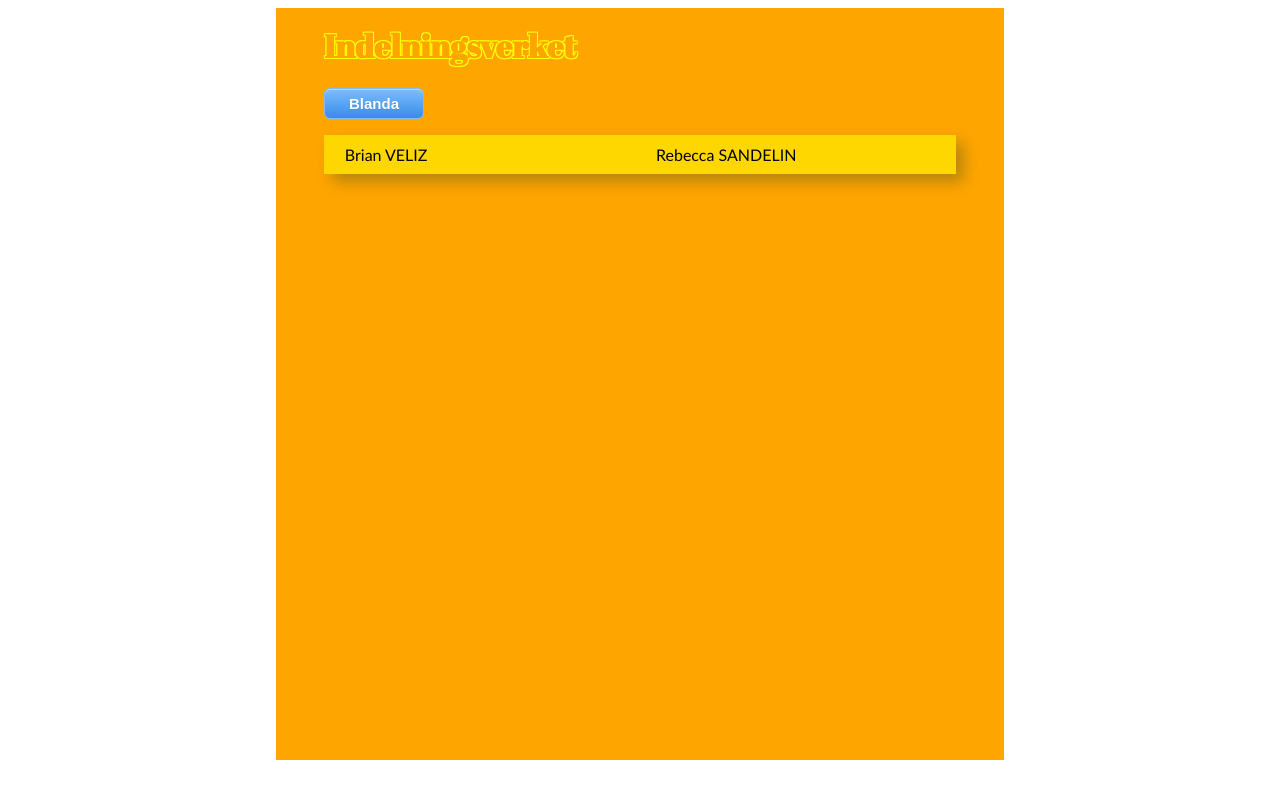
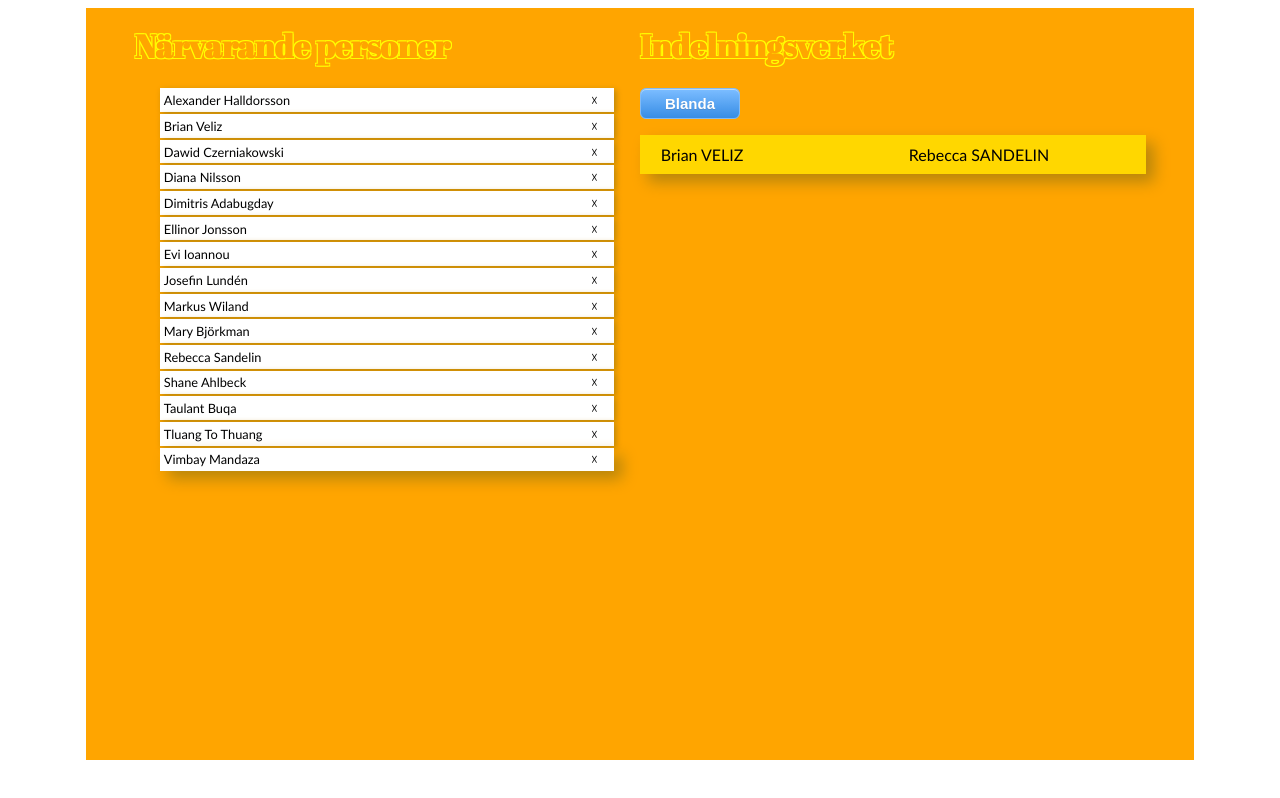
Before and after one commit to hassehulabeck/pairLottery, a plain HTML site: page index.html in a window 1280 px wide. Both pictures are taken after a click on the button "Blanda". Drawn offline with Linux system fonts and the light colour scheme.

Commit message:
Added list to pick present students

```diff
--- a/index.html
+++ b/index.html
@@ -5,7 +5,7 @@
     <meta name="viewport" content="width=device-width, initial-scale=1.0">
     <meta http-equiv="X-UA-Compatible" content="ie=edge">
     <title>Document</title>
-    <link href="https://fonts.googleapis.com/css?family=Abril+Fatface&display=swap&text='Indelningsverket'"
+    <link href="https://fonts.googleapis.com/css?family=Abril+Fatface&display=swap&text='NäapoIndelningsverket'"
         rel="stylesheet">
     <link rel="stylesheet" href="style.css">
     <script src="index.js"></script>
@@ -13,8 +13,13 @@
 
 <body>
     <main>
-        <h1>Indelningsverket</h1>
-        <button id="starter" class="myButton">Blanda</button>
+        <div class="halfs">
+            <h1>Närvarande personer</h1>
+        </div>
+        <div class="halfs">
+            <h1>Indelningsverket</h1>
+            <button id="starter" class="myButton">Blanda</button>
+        </div>
     </main>
 </body>
 
--- a/index.js
+++ b/index.js
@@ -1,20 +1,65 @@
-const fe19 = [
-    "Alexander Halldorsson",
-    "Brian Veliz",
-    "Dawid Czerniakowski",
-    "Diana Nilsson",
-    "Dimitris Adabugday",
-    "Ellinor Jonsson",
-    "Evi Ioannou",
-    "Josefin Lundén",
-    "Markus Wiland",
-    "Mary Björkman",
-    "Rebecca Sandelin",
-    "Shane Ahlbeck",
-    "Taulant Buqa",
-    "Tluang To Thuang",
-    "Vimbay Mandaza"
+const students = [{
+        name: "Alexander Halldorsson",
+        present: true
+    },
+    {
+        name: "Brian Veliz",
+        present: true
+    },
+    {
+        name: "Dawid Czerniakowski",
+        present: true
+    },
+    {
+        name: "Diana Nilsson",
+        present: true
+    },
+    {
+        name: "Dimitris Adabugday",
+        present: true
+    },
+    {
+        name: "Ellinor Jonsson",
+        present: true
+    },
+    {
+        name: "Evi Ioannou",
+        present: true
+    },
+    {
+        name: "Josefin Lundén",
+        present: true
+    },
+    {
+        name: "Markus Wiland",
+        present: true
+    },
+    {
+        name: "Mary Björkman",
+        present: true
+    },
+    {
+        name: "Rebecca Sandelin",
+        present: true
+    },
+    {
+        name: "Shane Ahlbeck",
+        present: true
+    },
+    {
+        name: "Taulant Buqa",
+        present: true
+    },
+    {
+        name: "Tluang To Thuang",
+        present: true
+    },
+    {
+        name: "Vimbay Mandaza",
+        present: true
+    }
 ];
+var presentStudents;
 var pair = [];
 var arrLen, slumpTal, timer;
 
@@ -22,48 +67,73 @@ var arrLen, slumpTal, timer;
 document.addEventListener('DOMContentLoaded', function () {
     var startKnapp = document.getElementById('starter');
     startKnapp.addEventListener('click', function () {
+
+        // Remove non-present students
+        presentStudents = students.filter(function (student) {
+            return student.present;
+        });
         timer = setInterval(blanda, 1500);
     });
 
-    var mainElement = document.getElementsByTagName('main');
+    var fillArea = document.getElementsByClassName('halfs');
+
+    // Rita upp alla studerande till vänster.
+    students.forEach(function (student, index) {
+        var nameHolder = document.createElement('section');
+        var presentMarker = "<span data-here=" + index + ">&#9747;</span>";
+        nameHolder.innerHTML = student.name + presentMarker;
+        fillArea[0].appendChild(nameHolder);
+    });
+
+    // Kolla om någon klickar på ett kryss.
+    fillArea[0].addEventListener('click', function (e) {
+        if (e.target.nodeName == "SPAN") {
+            e.target.parentNode.classList.toggle('notPresent');
+            console.log(e.target.dataset.here);
+            // Toggla värdet på present.
+            students[e.target.dataset.here].present = !students[e.target.dataset.here].present;
+        }
+    });
+
 
     function blanda() {
 
-        arrLen = fe19.length;
+        arrLen = presentStudents.length;
 
         // Kolla om det finns något i arrayen.
         if (arrLen != 0) {
             // Plocka första personen
             slumpTal = Math.floor(Math.random() * arrLen);
-            pair.push(fe19.splice(slumpTal, 1)[0]);
+            pair.push(presentStudents.splice(slumpTal, 1)[0]);
 
             // Plocka andra personen
-            arrLen = fe19.length;
+            arrLen = presentStudents.length;
             slumpTal = Math.floor(Math.random() * arrLen);
-            pair.push(fe19.splice(slumpTal, 1)[0]);
+            pair.push(presentStudents.splice(slumpTal, 1)[0]);
 
             console.log(pair);
             var holder = document.createElement('section');
             holder.innerHTML = fixName();
-            mainElement[0].appendChild(holder);
+            fillArea[1].appendChild(holder);
             pair = [];
         } else {
             clearInterval(timer);
             var sections = document.getElementsByTagName("section");
+            // Lägg till id-värdet sink för att återställa "höjden" på elementet.
             sections[sections.length - 1].id = "sink";
         }
 
         function fixName() {
             let returString = "";
             // Om en person har fler än ett mellanslag i sitt namn...
-            let sistaMellanslaget = pair[0].lastIndexOf(" ");
-            let firstPersonFirstName = pair[0].slice(0, sistaMellanslaget);
-            let firstPersonLastName = pair[0].slice(sistaMellanslaget);
+            let sistaMellanslaget = pair[0].name.lastIndexOf(" ");
+            let firstPersonFirstName = pair[0].name.slice(0, sistaMellanslaget);
+            let firstPersonLastName = pair[0].name.slice(sistaMellanslaget);
             returString = `<div> ${firstPersonFirstName} ${firstPersonLastName.toUpperCase()}</div>`;
             if (pair[1] != undefined) {
-                sistaMellanslaget = pair[1].lastIndexOf(" ");
-                secondPersonFirstName = pair[1].slice(0, sistaMellanslaget);
-                secondPersonLastName = pair[1].slice(sistaMellanslaget);
+                sistaMellanslaget = pair[1].name.lastIndexOf(" ");
+                secondPersonFirstName = pair[1].name.slice(0, sistaMellanslaget);
+                secondPersonLastName = pair[1].name.slice(sistaMellanslaget);
                 returString += `<div>${secondPersonFirstName} ${secondPersonLastName.toUpperCase()}</div>`;
 
             }
--- a/style.css
+++ b/style.css
@@ -1,10 +1,16 @@
 main {
-    width: 50%;
+    width: 80%;
     height: 90vh;
     margin: 0 auto;
     background: orange;
     padding: 1em 3em;
+    display: flex;
 }
+
+main>div {
+    flex: 0 1 50%;
+}
+
 
 h1 {
     font-family: 'Abril Fatface', cursive;
@@ -25,6 +31,20 @@ section {
     box-shadow: 2px 2px 6px darkgoldenrod;
 }
 
+.halfs:first-child section {
+    margin: 2px 2em;
+    background: white;
+    color: black;
+    font-size: .8em;
+    font-family: 'Gill Sans', 'Gill Sans MT', Calibri, 'Trebuchet MS', sans-serif;
+}
+
+span {
+    margin: 0 1em 0 auto;
+    color: black;
+    cursor: pointer;
+}
+
 section:last-child {
     box-shadow: 8px 8px 15px darkgoldenrod;
 }
@@ -33,10 +53,20 @@ section:last-child {
     box-shadow: 2px 2px 6px darkgoldenrod;
 }
 
-div {
+section>div {
     flex: 0 1 50%;
     margin: .3em 1em;
     font-family: 'Gill Sans', 'Gill Sans MT', Calibri, 'Trebuchet MS', sans-serif;
+}
+
+.halfs:first-child section.notPresent {
+    background: wheat;
+    color: gray;
+    box-shadow: none;
+}
+
+.halfs:first-child section>div {
+    margin: 0;
 }
 
 .myButton {
```
